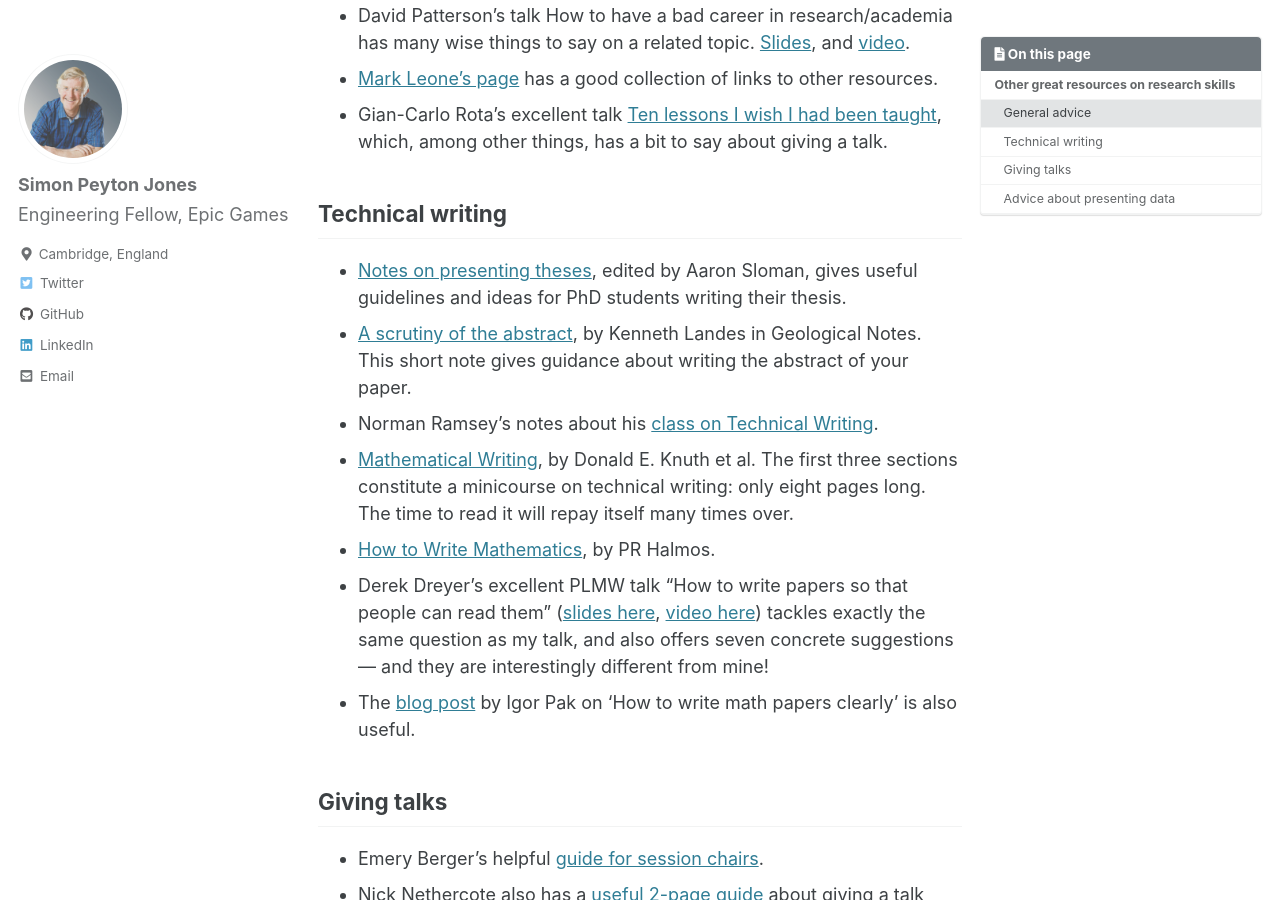
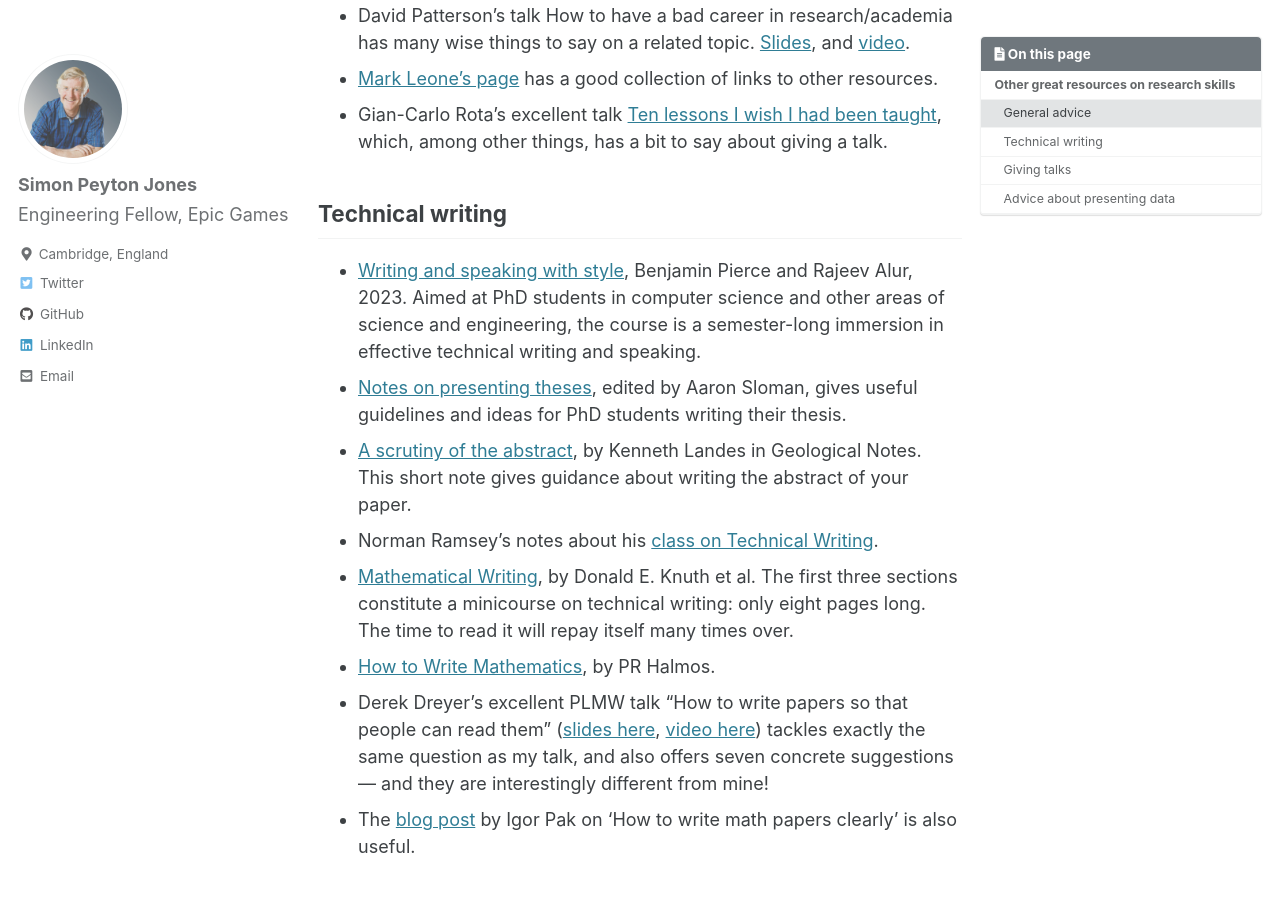
Before and after one commit to simonpj/www.peytonjones.org, a Jekyll site: the page built from _pages/research-skills.md, in a window 1280 px wide and 900 px high, scrolled down 836 px. Built offline with Jekyll 4.4.1, drawn with Linux system fonts in a browser that asks for light colours; cached includes are drawn as plain includes.

Commit message:
Add Benjamin Pierce's course to research skills

```diff
--- a/_pages/research-skills.md
+++ b/_pages/research-skills.md
@@ -25,6 +25,7 @@ Here are some pointers to some other excellent resources on research skills, mad
 
 ## Technical writing
 
+* [Writing and speaking with style](https://docs.google.com/document/d/1FK9mryjC82DM6e5yxP7BOgu94As2bXccb55L8OrjPf4), Benjamin Pierce and Rajeev Alur, 2023. Aimed at PhD students in computer science and other areas of science and engineering, the course is a semester-long immersion in effective technical writing and speaking.
 * [Notes on presenting theses](https://www.cs.bham.ac.uk/research/projects/poplog/teach/theses.pdf), edited by Aaron Sloman, gives useful guidelines and ideas for PhD students writing their thesis.
 * [A scrutiny of the abstract](https://www.microsoft.com/en-us/research/uploads/prod/2016/06/scrutiny.pdf), by Kenneth Landes in Geological Notes. This short note gives guidance about writing the abstract of your paper.
 * Norman Ramsey’s notes about his [class on Technical Writing](https://www.cs.tufts.edu/~nr/pubs/two-abstract.html).
```
